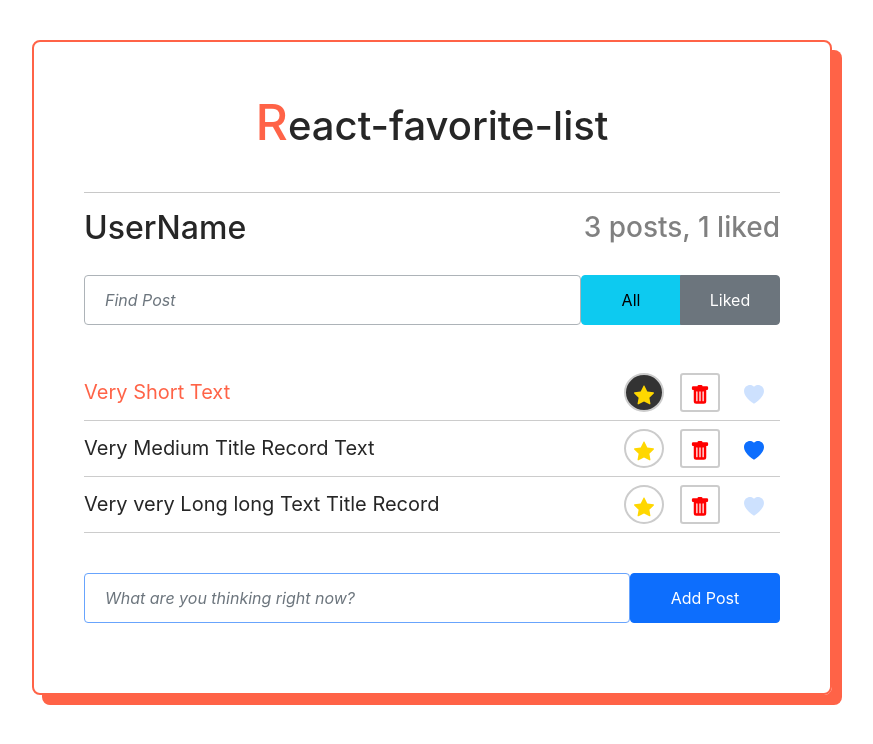
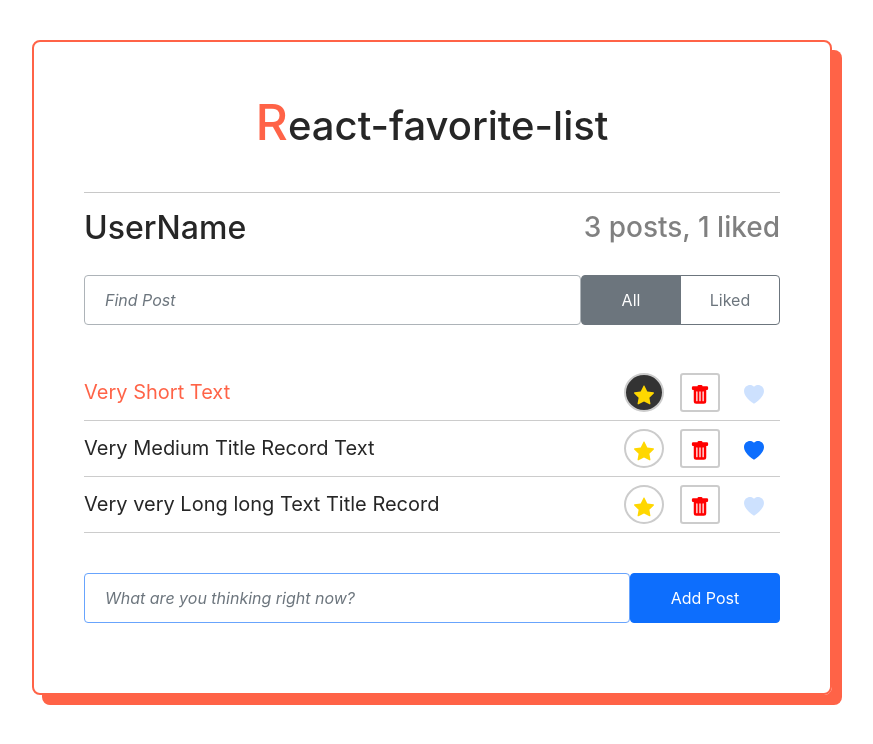
Before and after one commit to Filgeary/react-favorite-list, a React (Create React App) app: page / in a window 1280 px wide. Shown: the top 744 px of the page, without its empty margins (208-1081 px from the left). Built offline with nearby package versions, Linux system fonts and the light colour scheme.

Commit message:
add filter to posts

```diff
--- a/src/components/app.jsx
+++ b/src/components/app.jsx
@@ -20,6 +20,7 @@ class App extends Component {
     this.state = {
       data: dataPostList,
       searchPanelInputValue: '',
+      postStatusFilterValue: 'all',
     };
 
     this.addPostHandler = this.addPostHandler.bind(this);
@@ -27,6 +28,7 @@ class App extends Component {
     this.changeInputHandler = this.changeInputHandler.bind(this);
     this.toggleImportantHandler = this.toggleImportantHandler.bind(this);
     this.toggleLikedHandler = this.toggleLikedHandler.bind(this);
+    this.filterSelectHandler = this.filterSelectHandler.bind(this);
   }
 
   addPostHandler(body) {
@@ -92,12 +94,32 @@ class App extends Component {
     this.changeStateByProp(id, 'like');
   }
 
+  filterPosts(postList, filter) {
+    switch (filter) {
+      case 'like':
+        return postList.filter(item => item.like);
+
+      default:
+        return postList;
+    }
+  }
+  filterSelectHandler(filter) {
+    this.setState(() => {
+      return {
+        postStatusFilterValue: filter,
+      };
+    });
+  }
+
   render() {
-    const { data, searchPanelInputValue } = this.state;
+    const { data, searchPanelInputValue, postStatusFilterValue } = this.state;
 
     const totalPostsCount = data.length;
     const likedPostsCount = [...data].filter(item => item.like).length;
-    const visiblePosts = this.findPost(data, searchPanelInputValue);
+    const visiblePosts = this.filterPosts(
+      this.findPost(data, searchPanelInputValue),
+      postStatusFilterValue,
+    );
 
     return (
       <div className="app">
@@ -108,7 +130,10 @@ class App extends Component {
 
         <div className="search-panel d-flex">
           <SearchPanel onChangeInput={this.changeInputHandler} />
-          <PostStatusFilter />
+          <PostStatusFilter
+            filter={postStatusFilterValue}
+            onFilterSelect={this.filterSelectHandler}
+          />
         </div>
 
         <PostList
--- a/src/components/post-status-filter/post-status-filter.jsx
+++ b/src/components/post-status-filter/post-status-filter.jsx
@@ -1,17 +1,35 @@
 import React from 'react';
 import './post-status-filter.css';
 
-const PostStatusFilter = () => {
-  return (
-    <div className="btn-group">
-      <button type="button" className="btn btn-info">
-        All
+const buttonsList = [
+  {
+    title: 'All',
+    filterValue: 'all',
+  },
+  {
+    title: 'Liked',
+    filterValue: 'like',
+  },
+];
+
+const PostStatusFilter = ({ filter, onFilterSelect }) => {
+  const buttonComponents = buttonsList.map(({ title, filterValue }) => {
+    const activeFilter = filterValue === filter;
+    const classList = activeFilter ? 'btn-secondary' : 'btn-outline-secondary';
+
+    return (
+      <button
+        type="button"
+        className={`btn ${classList}`}
+        key={title + Math.random().toFixed(10)}
+        onClick={() => onFilterSelect(filterValue)}
+      >
+        {title}
       </button>
-      <button type="button" className="btn btn-secondary">
-        Liked
-      </button>
-    </div>
-  );
+    );
+  });
+
+  return <div className="btn-group">{buttonComponents}</div>;
 };
 
 export default PostStatusFilter;
```
